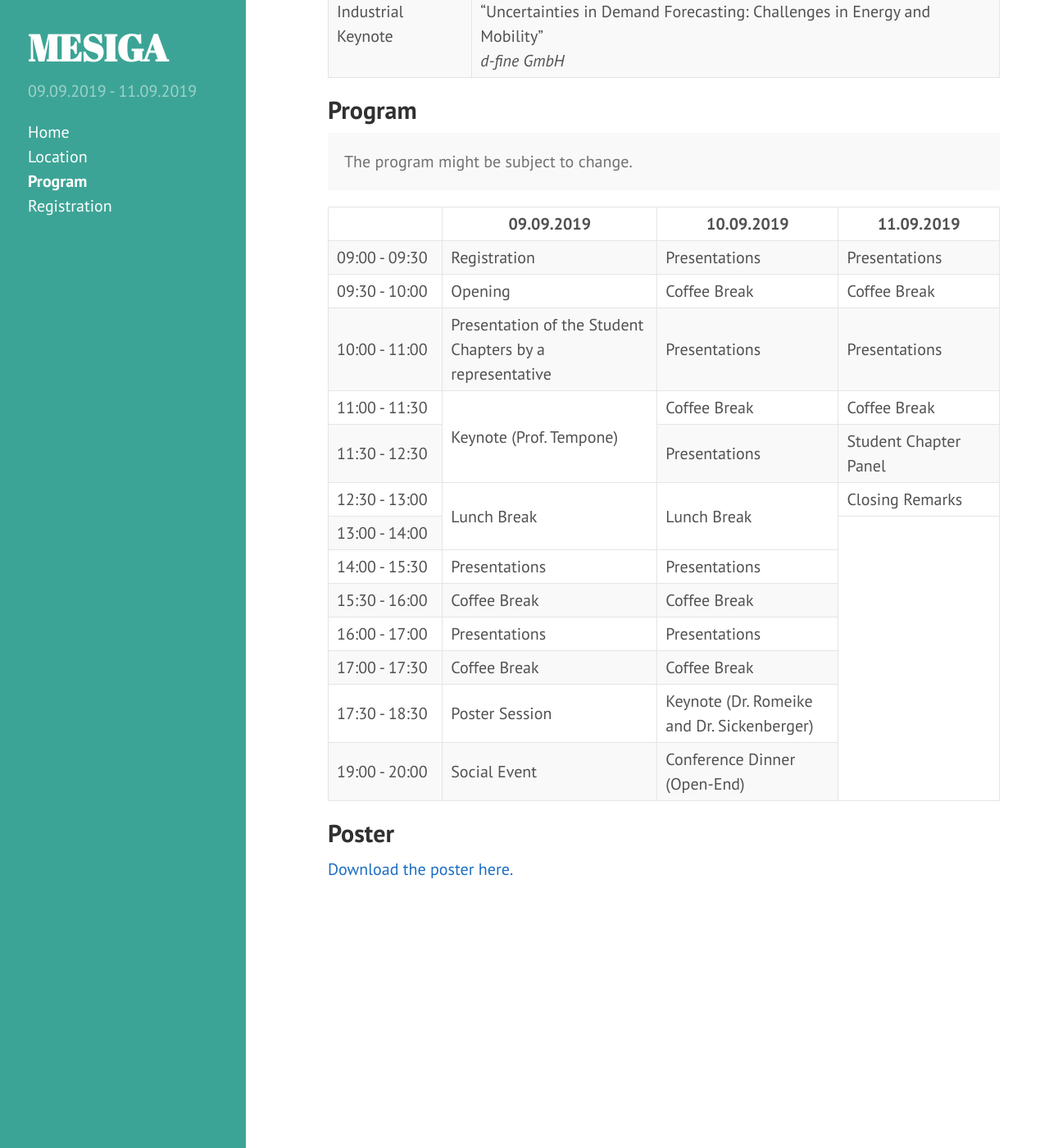
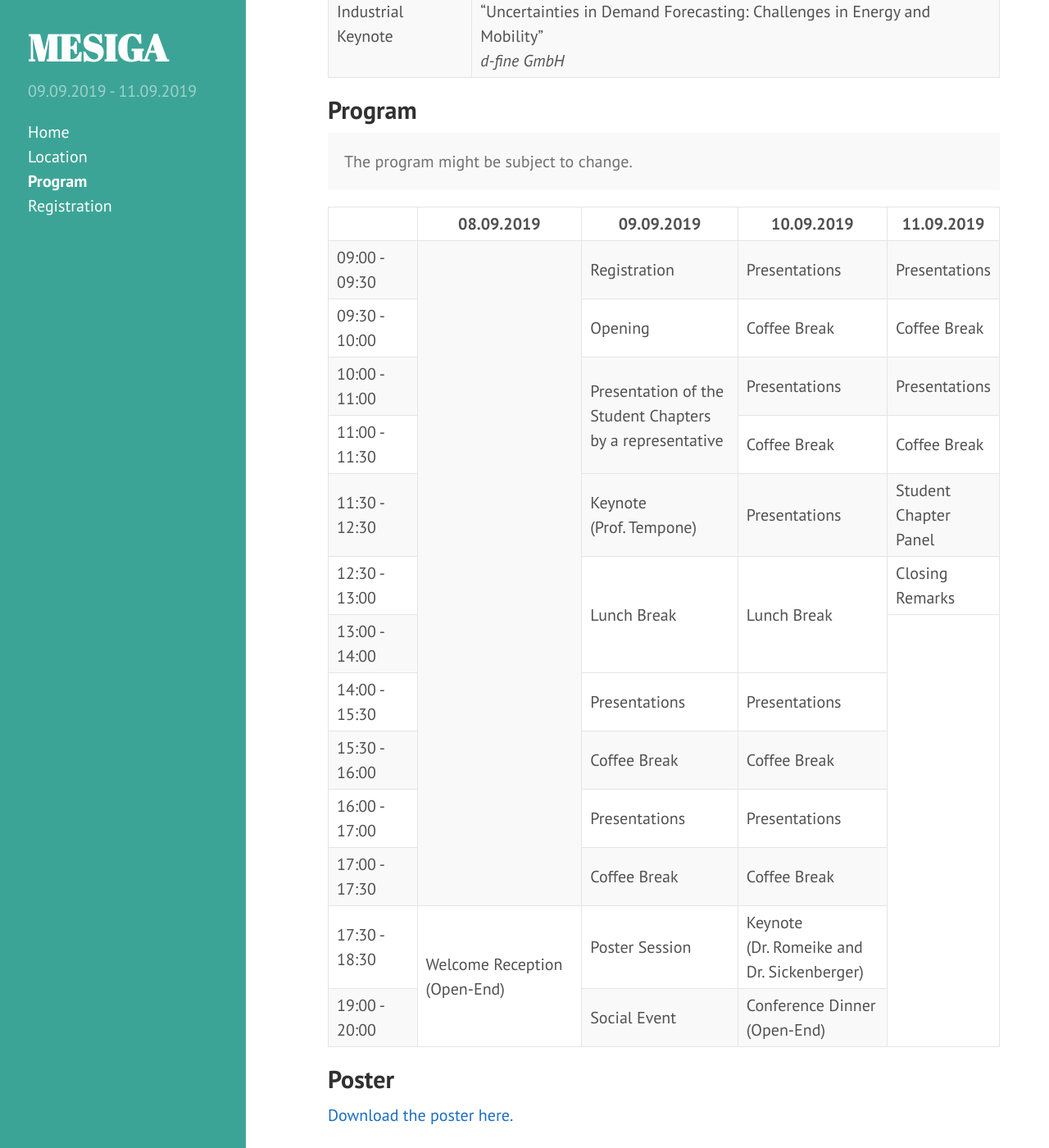
Before and after one commit to siamsc-ac/mesiga-2019, a Jekyll site: the page built from program.md, in a window 1280 px wide and 1400 px high, scrolled down 549 px. Shown: the whole window at 82% size. Built offline with Jekyll 4.4.1, drawn with Linux system fonts in a browser that asks for light colours; nearby versions of some CDN libraries.

Commit message:
Add welcome reception.

```diff
--- a/program.md
+++ b/program.md
@@ -26,6 +26,7 @@ The program might be subject to change.
 <thead>
 <tr class="header">
 <th></th>
+<th>08.09.2019</th>
 <th>09.09.2019</th>
 <th>10.09.2019</th>
 <th>11.09.2019</th>
@@ -34,6 +35,7 @@ The program might be subject to change.
 <tbody>
 <tr class="odd">
 <td>09:00 - 09:30</td>
+<td rowspan="11"></td>
 <td>Registration</td>
 <td>Presentations</td>
 <td>Presentations</td>
@@ -46,18 +48,18 @@ The program might be subject to change.
 </tr>
 <tr class="odd">
 <td>10:00 - 11:00</td>
-<td>Presentation of the Student Chapters by a representative</td>
+<td rowspan="2">Presentation of the Student Chapters by a representative</td>
 <td>Presentations</td>
 <td>Presentations</td>
 </tr>
 <tr class="even">
 <td>11:00 - 11:30</td>
-<td rowspan="2">Keynote (Prof. Tempone)</td>
 <td>Coffee Break</td>
 <td>Coffee Break</td>
 </tr>
 <tr class="odd">
 <td>11:30 - 12:30</td>
+<td>Keynote (Prof. Tempone)</td>
 <td>Presentations</td>
 <td>Student Chapter Panel</td>
 </tr>
@@ -92,6 +94,7 @@ The program might be subject to change.
 </tr>
 <tr class="even">
 <td>17:30 - 18:30</td>
+<td rowspan="2">Welcome Reception (Open-End)</td>
 <td>Poster Session</td>
 <td>Keynote (Dr. Romeike and Dr. Sickenberger)</td>
 </tr>
```
